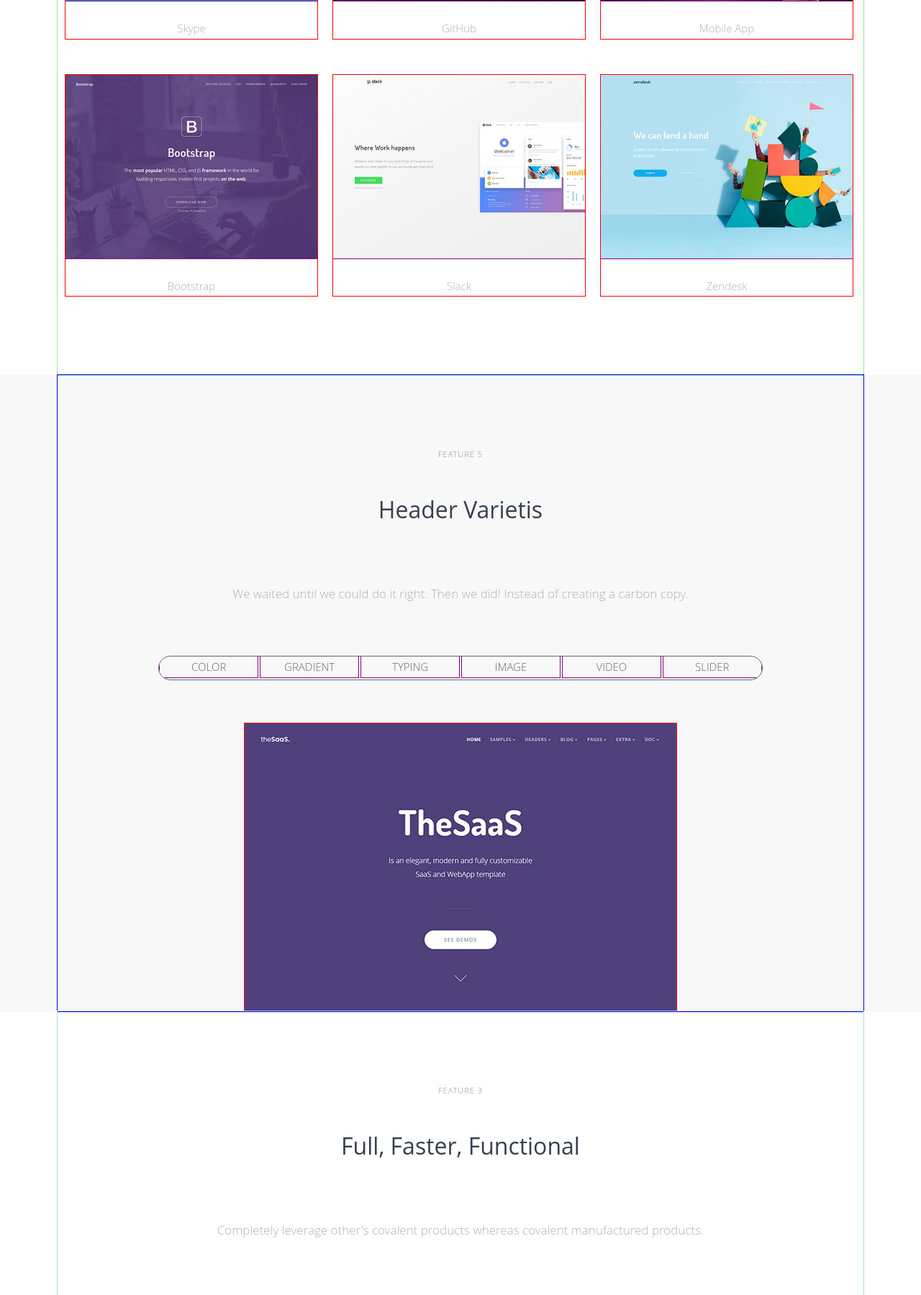
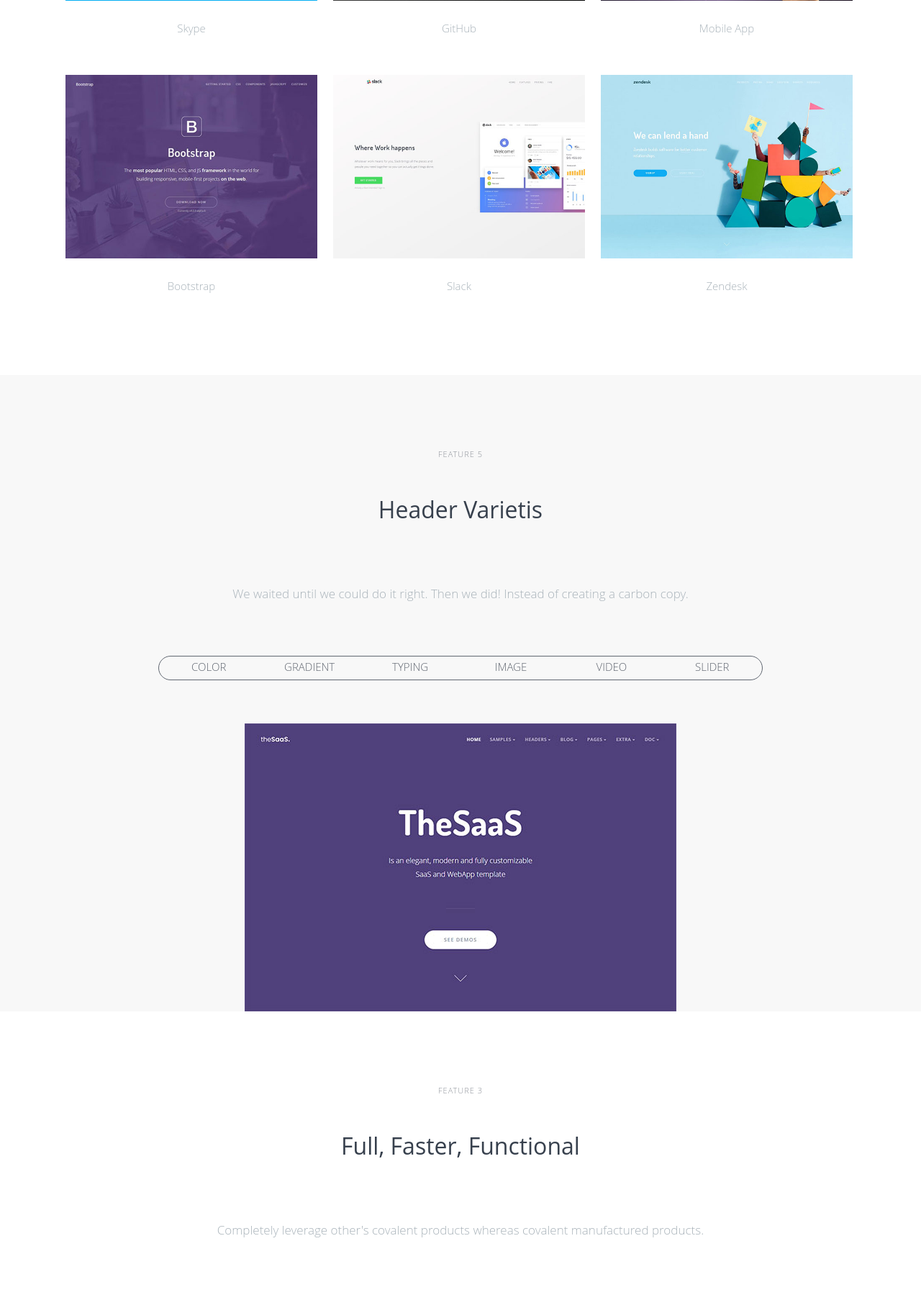
Before and after one commit to davidmkrtchyan991/web-development-thesaas, a PHP site: page / in a window 1280 px wide. Shown: the part 1801-3600 px from the top of the page at 72% size. Run offline with PHP 8.4, Linux system fonts and the light colour scheme.

Commit message:
without outlines

```diff
--- a/css/thesaas.css
+++ b/css/thesaas.css
@@ -152,7 +152,6 @@ body {
 .sample {
 	overflow: hidden;
 	padding-bottom: 60px;
-	outline: 1px solid lightgreen;
 }
 
 .additional-title {
@@ -187,7 +186,6 @@ body {
 .img-block {
 	width: 350px;
 	height: 255px;
-	outline: 1px solid purple;
 }
 
 .img-block img {
@@ -197,7 +195,6 @@ body {
 .gallery-image-block {
 	margin: 0 11px 50px;
 	float: left;
-	outline: 1px solid red;
 }
 
 /* ---end of sample--- */
@@ -208,13 +205,6 @@ body {
 	background-color: #f8f8f8;
 }
 
-.header-varietis {
-	outline: 1px solid blue;
-}
-
-.section-nav {
-
-}
 
 .section-nav ul {
 	width: 840px;
@@ -227,7 +217,6 @@ body {
 
 .section-nav ul li{
 	display: inline-block;
-    outline: 1px solid purple;
     width: 136px;
 }
 
@@ -245,7 +234,6 @@ body {
 	width: 600px;
 	height: 400px;
 	margin: 60px auto 0;
-	outline: 1px solid red;
 }
 
 .varieties-picture img {
@@ -256,9 +244,6 @@ body {
 
 /* ---full faster--- */
 
-.full-faster{
-	outline: 1px solid lightblue;
-}
 
 .full-content-block {
 	display: inline-block;
@@ -268,7 +253,7 @@ body {
 .full-gallery {
 	margin-top: 70px;
 	background-color: lightyellow;
-	outline: 1px solid yellow;
+
 }
 
 .full-galery-image {
@@ -292,7 +277,6 @@ body {
 /* ---get it now--- */
 
 .get-it-now {
-	outline: 1px solid green;
 	overflow: hidden;
 	padding-bottom: 140px;
 }
@@ -333,15 +317,11 @@ body {
 
 /* ---get it now--- */
 
-.features {
-	outline: 1px solid red;
-}
 
 .tablet-pic {
 	width: 800px;
 	height: 414px;
 	margin: 0 auto;
-	outline: 1px solid black;
 }
 
 .tablet-pic img {
@@ -351,7 +331,6 @@ body {
 .features-content {
 	width: 1050px;
 	margin: 60px auto;
-	outline: 1px solid green;
 	overflow: hidden;
 }
 
@@ -359,7 +338,6 @@ body {
 	width: 350px;
 	height: 190px;
 	float: left;
-	outline: 1px solid blue;
 }
 
 .features-content-block h3 {
@@ -369,3 +347,7 @@ body {
 .features-content-block i {
 	font-size: 25px;
 }
+
+.fa {
+	opacity: 0.3;
+}
```
